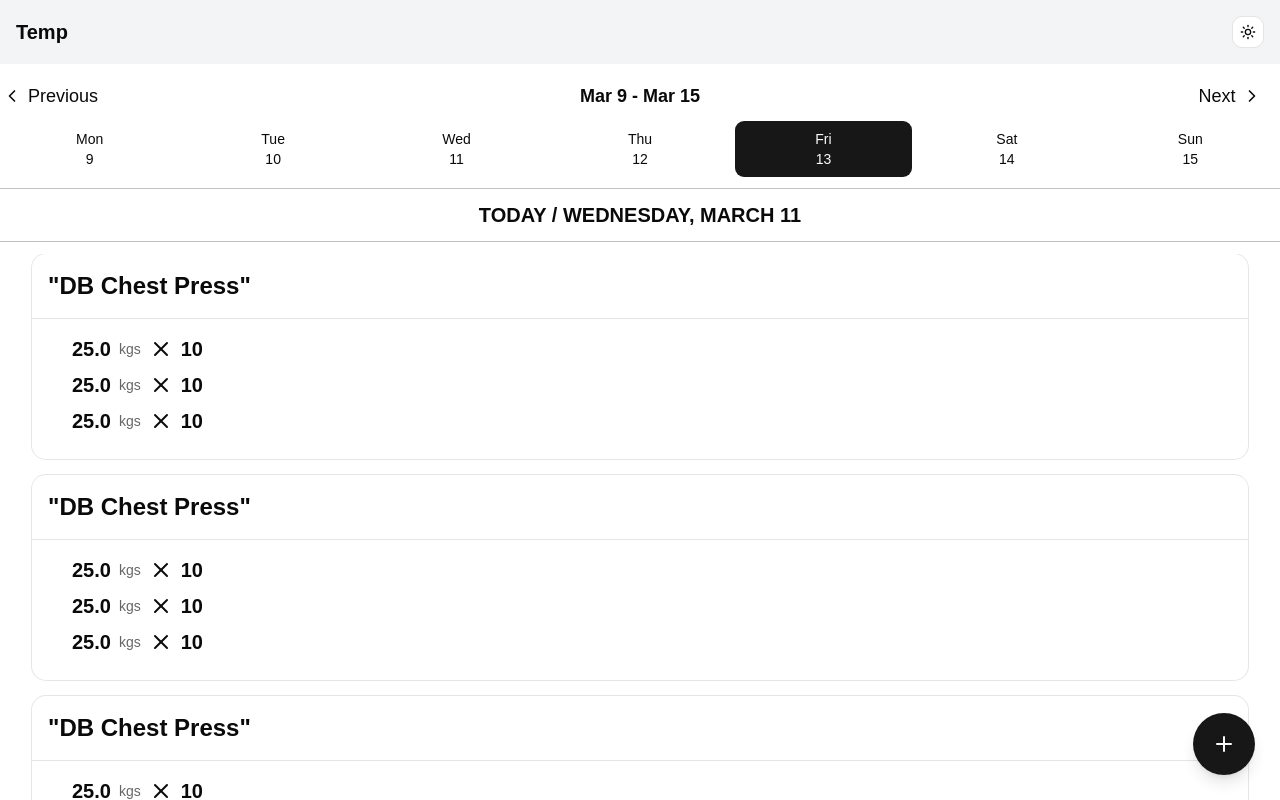
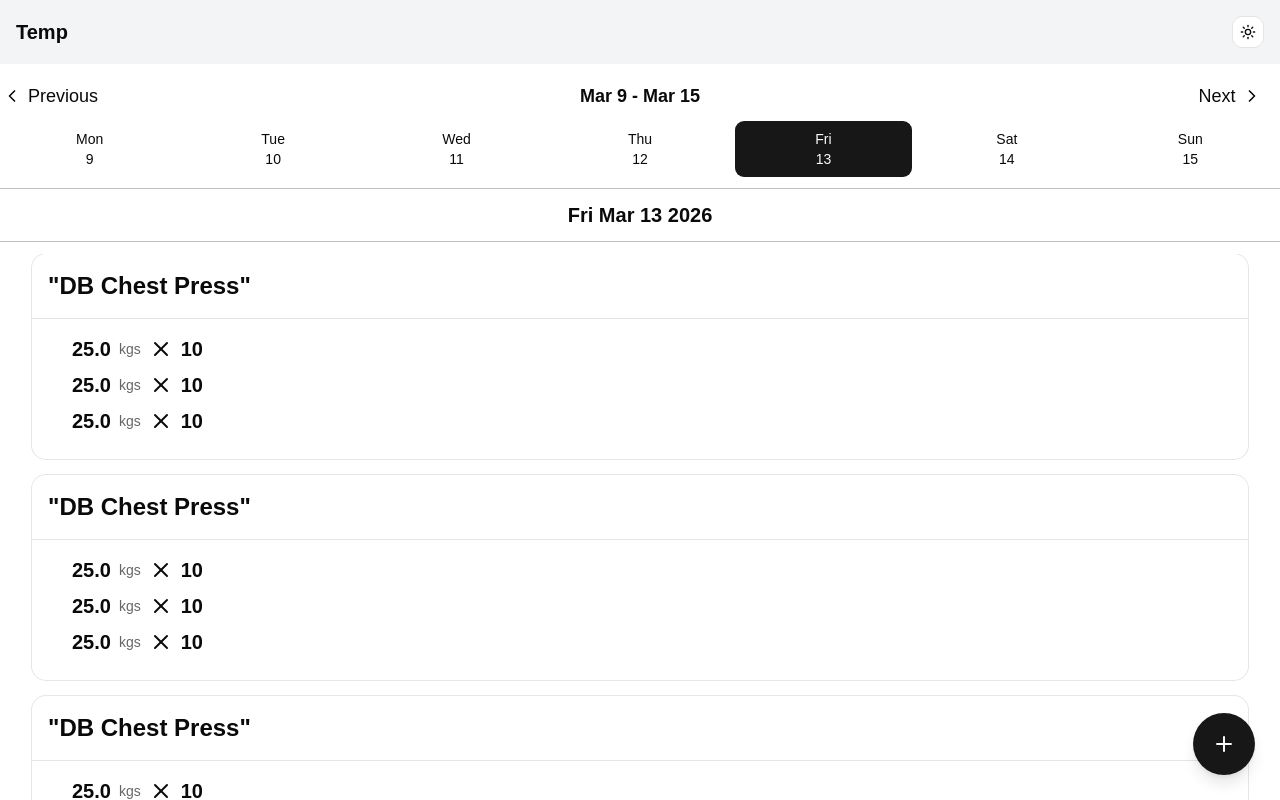
Before and after one commit to Tobias0013/gym-tracker, a Next.js app: page / in a window 1280 px wide. Built offline with nearby package versions, Linux system fonts and the light colour scheme.

Commit message:
feat: implement date management with zustand for selected date state

```diff
--- a/src/app/page.tsx
+++ b/src/app/page.tsx
@@ -1,10 +1,15 @@
+"use client";
+
 import Calendar from "@/components/WeekCalendar";
 import TopAppBar from "@/components/TopAppBar";
 import { Separator } from "@/components/ui/separator";
 import WorkoutSection from "@/components/WorkoutSection";
 import AddWorkoutButton from "@/components/AddWorkoutFAB";
+import { useDateStore } from "@/store/dateStore";
 
 export default function Home() {
+  const selectedDate = useDateStore((state) => state.selectedDate);
+
   return (
     <>
       <div className=" h-dvh flex flex-col">
@@ -23,7 +28,7 @@ export default function Home() {
         <div className="h-11">
           <div className="flex flex-col items-center">
             <h1 className="text-xl font-semibold">
-              TODAY / WEDNESDAY, MARCH 11
+              {selectedDate.toDateString()}
             </h1>
           </div>
         </div>
--- a/src/components/WeekCalendar/index.tsx
+++ b/src/components/WeekCalendar/index.tsx
@@ -4,12 +4,11 @@ import { useState } from "react";
 import { addDays, startOfWeek, endOfWeek, format } from "date-fns";
 import { Button } from "@/components/ui/button";
 import { ChevronRight, ChevronLeft } from "lucide-react";
-import { Calendar as Cal } from "@/components/ui/calendar";
+import { useDateStore } from "@/store/dateStore";
 
 export default function WeekCalendar() {
-  const [selectedDate, setSelectedDate] = useState<Date | undefined>(
-    new Date(),
-  );
+  const selectedDate = useDateStore((state) => state.selectedDate);
+  const setSelectedDate = useDateStore((state) => state.setSelectedDate);
 
   const [currentWeek, setCurrentWeek] = useState(() => {
     const today = new Date();
@@ -64,7 +63,7 @@ export default function WeekCalendar() {
               `
               ${
                 day.toDateString() === new Date().toDateString() &&
-                day.toDateString() !== selectedDate?.toDateString()
+                day.toDateString() !== selectedDate.toDateString()
                   ? "bg-muted"
                   : ""
               }
--- /dev/null
+++ b/src/store/dateStore.ts
@@ -0,0 +1,11 @@
+import { create } from "zustand";
+
+type DateStore = {
+  selectedDate: Date;
+  setSelectedDate: (date: Date) => void;
+};
+
+export const useDateStore = create<DateStore>((set) => ({
+  selectedDate: new Date(),
+  setSelectedDate: (date: Date) => set({ selectedDate: date }),
+}));
```
